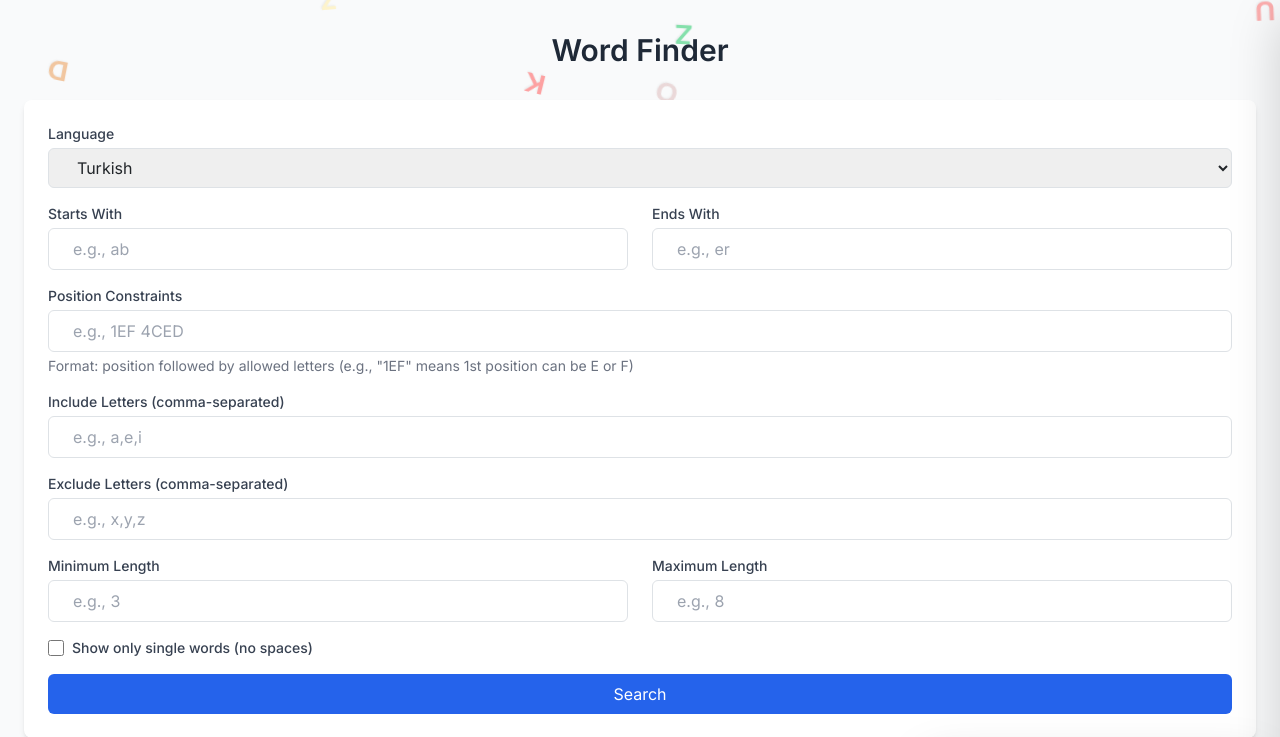
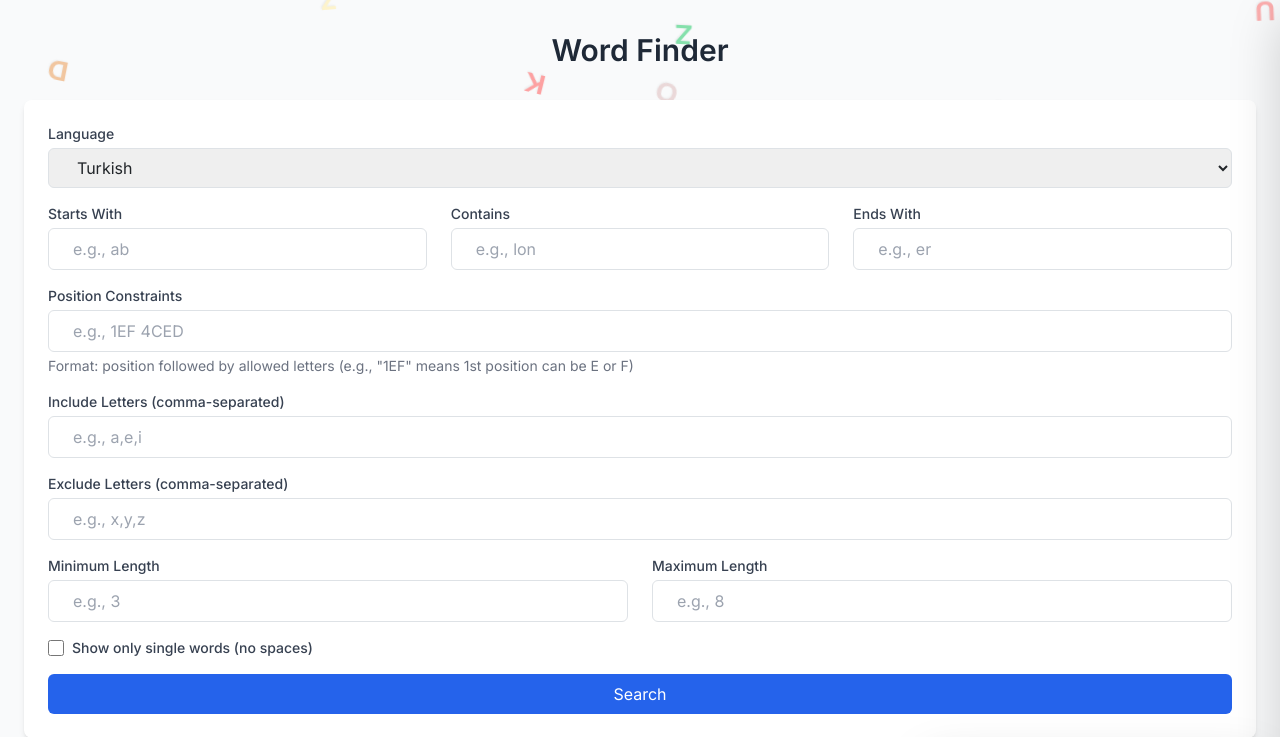
Before and after one commit to shishcode/turkish_word_finder, a Flask app: page / in a window 1280 px wide. Shown: the top 737 px of the page. Run offline with Flask 3, Linux system fonts and the light colour scheme; some libraries are stand-ins or nearby versions.

Commit message:
contains input area added

```diff
--- a/app.py
+++ b/app.py
@@ -45,6 +45,7 @@ def search():
     exclude_letters = [letter.strip().lower() for letter in data.get('exclude', '').split(',') if letter.strip()]
     min_length = int(data.get('minLength', 0))
     max_length = int(data.get('maxLength', 0))
+    contains = data.get('contains', '').strip().lower()
     starts_with = data.get('startsWith', '').strip().lower()
     ends_with = data.get('endsWith', '').strip().lower()
     position_constraints = parse_position_constraints(data.get('positionConstraints', ''))
@@ -94,6 +95,11 @@ def search():
         if exclude_letters and any(letter in word_lower for letter in exclude_letters):
             continue
 
+        # Skip if word doesn't contain the required substring
+        if contains and contains.lower() not in word_lower:
+            print(f"Skipping {word} because it doesn't contain {contains}")
+            continue
+
         filtered_words.append(word)
 
     print(f"Found {len(filtered_words)} matching words")  # Debug print
--- a/templates/index.html
+++ b/templates/index.html
@@ -76,10 +76,14 @@
                     </select>
                 </div>
 
-                <div class="grid grid-cols-2 gap-4">
+                <div class="grid grid-cols-3 gap-4">
                     <div>
                         <label for="startsWith" class="block text-sm font-medium text-gray-700 mb-1">Starts With</label>
                         <input type="text" id="startsWith" class="w-full px-4 py-2 border border-gray-300 rounded-md focus:ring-2 focus:ring-blue-500 focus:border-blue-500" placeholder="e.g., ab">
+                    </div>
+                    <div>
+                        <label for="contains" class="block text-sm font-medium text-gray-700 mb-1">Contains</label>
+                        <input type="text" id="contains" class="w-full px-4 py-2 border border-gray-300 rounded-md focus:ring-2 focus:ring-blue-500 focus:border-blue-500" placeholder="e.g., lon">
                     </div>
                     <div>
                         <label for="endsWith" class="block text-sm font-medium text-gray-700 mb-1">Ends With</label>
@@ -188,6 +192,7 @@
             const maxLength = document.getElementById('maxLength').value;
             const startsWith = document.getElementById('startsWith').value;
             const endsWith = document.getElementById('endsWith').value;
+            const contains = document.getElementById('contains').value;
             const positionConstraints = document.getElementById('positionConstraints').value;
             const singleWord = document.getElementById('singleWord').checked;
             const language = document.getElementById('language').value;
@@ -207,6 +212,7 @@
                         maxLength: maxLength || 0,
                         startsWith,
                         endsWith,
+                        contains,
                         positionConstraints,
                         singleWord,
                         language
```
